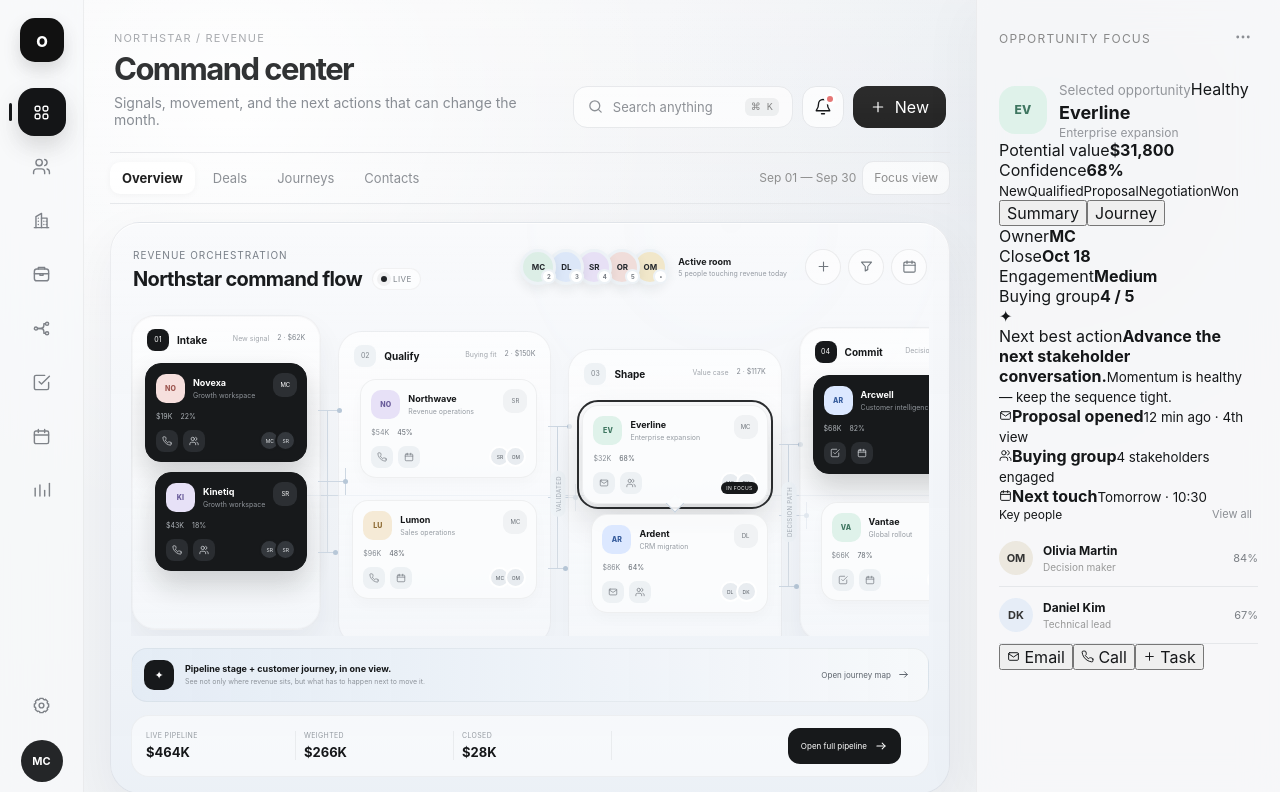
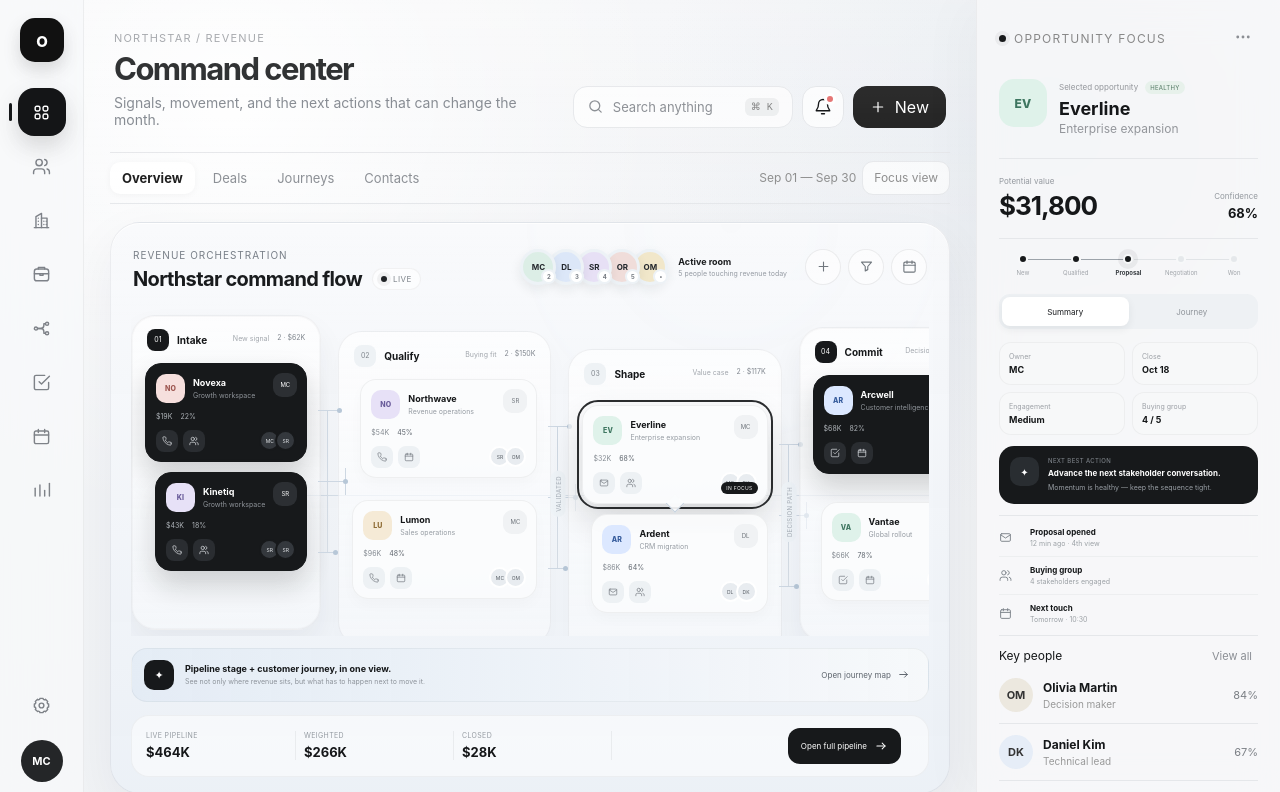
Before and after one commit to grekovmaxim-stack/orbiq-crm, a Next.js app: page / in a window 1280 px wide. Shown: the top 792 px of the page. Built offline with nearby package versions, Linux system fonts and the light colour scheme.

Commit message:
Style interactive opportunity cockpit

```diff
--- a/app/globals.css
+++ b/app/globals.css
@@ -666,3 +666,26 @@ button:focus-visible,input:focus-visible,select:focus-visible{
   transform:translateX(-50%) rotate(45deg);
   background:inherit;
 }
+
+/* --- Opportunity context cockpit --- */
+.contextTopPro>div{display:flex;align-items:center;gap:8px}
+.contextLiveDot{width:7px;height:7px;border-radius:50%;background:#17191b;box-shadow:0 0 0 4px rgba(23,25,27,.05)}
+.contextAccount{align-items:flex-start}.contextLogo{width:48px;height:48px;border-radius:15px}
+.contextEyebrow{display:flex;align-items:center;gap:7px;min-height:16px}.contextEyebrow small{font-size:8px}
+.contextHealth{font-size:6px;padding:3px 5px;border-radius:999px;text-transform:uppercase;letter-spacing:.05em}.contextHealth.healthy{background:#e7f1eb;color:#4f7660}.contextHealth.watch{background:#f1ecd9;color:#8a713f}.contextHealth.risk{background:#f3e2df;color:#945c55}
+.contextValueRow{display:grid;grid-template-columns:1fr auto;gap:12px;align-items:end;margin:22px 0 15px;padding:17px 0;border-top:1px solid var(--line);border-bottom:1px solid var(--line)}
+.contextValueRow span{display:block;font-size:8px;color:#93989e}.contextValueRow strong{display:block;font-size:26px;letter-spacing:-1px;margin-top:4px}
+.contextProbability{text-align:right}.contextProbability b{display:block;margin-top:4px;font-size:13px}
+.contextJourneyStrip{display:grid;grid-template-columns:repeat(5,1fr);gap:5px;margin:0 0 18px}
+.contextJourneyStrip span{position:relative;text-align:center}.contextJourneyStrip span:before{content:"";position:absolute;left:-50%;right:50%;top:5px;height:1px;background:#e1e4e7}.contextJourneyStrip span:first-child:before{display:none}
+.contextJourneyStrip i{position:relative;z-index:2;display:block;width:10px;height:10px;border-radius:50%;margin:0 auto 5px;background:#e5e8eb;border:2px solid #f7f8f9}
+.contextJourneyStrip .done i,.contextJourneyStrip .current i{background:#17191b}.contextJourneyStrip .current i{box-shadow:0 0 0 5px rgba(23,25,27,.06)}.contextJourneyStrip .done:before,.contextJourneyStrip .current:before{background:#9ca3aa}
+.contextJourneyStrip small{display:block;font-size:6px;color:#a0a4a9;white-space:nowrap}.contextJourneyStrip .current small{color:#34383d;font-weight:700}
+.contextTabs{display:flex;background:#eef1f4;border-radius:11px;padding:3px;margin-bottom:13px}.contextTabs button{flex:1;border:0;background:transparent;border-radius:8px;height:29px;font-size:8px;color:#8e9399;cursor:pointer}.contextTabs button.active{background:#fff;color:#181a1d;box-shadow:0 3px 9px rgba(30,36,43,.07)}
+.contextSignalGrid{display:grid;grid-template-columns:1fr 1fr;gap:7px;margin-bottom:11px}.contextSignalGrid>div{background:#f7f8f9;border:1px solid rgba(24,27,31,.045);border-radius:12px;padding:9px}.contextSignalGrid span,.contextSignalGrid b{display:block}.contextSignalGrid span{font-size:7px;color:#9ca0a6}.contextSignalGrid b{font-size:9px;margin-top:3px}
+.contextNextStep{display:grid;grid-template-columns:auto 1fr;gap:9px;background:#17191b;color:#fff;border-radius:15px;padding:11px;margin-bottom:11px}.contextNextIcon{width:29px;height:29px;border-radius:10px;background:#292d31;display:grid;place-items:center;font-size:10px}.contextNextStep span,.contextNextStep b,.contextNextStep small{display:block}.contextNextStep span{font-size:6px;color:#888e95;text-transform:uppercase;letter-spacing:.06em}.contextNextStep b{font-size:8px;line-height:1.35;margin-top:4px}.contextNextStep small{font-size:7px;color:#999fa5;line-height:1.4;margin-top:4px}
+.contextMiniSignals{border-top:1px solid var(--line);border-bottom:1px solid var(--line);padding:3px 0}.contextMiniSignals>div{display:grid;grid-template-columns:24px 1fr;gap:7px;align-items:center;padding:8px 0}.contextMiniSignals>div+div{border-top:1px solid rgba(22,25,29,.04)}.contextMiniSignals>div>svg{color:#7f858c}.contextMiniSignals b,.contextMiniSignals small{display:block}.contextMiniSignals b{font-size:8px}.contextMiniSignals small{font-size:7px;color:#9ba0a5;margin-top:2px}
+.contextPeople{margin-top:12px}.contextPeople .sectionTitle{margin-bottom:3px}
+.contextJourneyView{padding-top:1px}.contextJourneyItem{position:relative;display:grid;grid-template-columns:auto 1fr auto;gap:9px;align-items:flex-start;padding:10px 0}.contextJourneyItem+.contextJourneyItem{border-top:1px solid var(--line)}.contextJourneyDot{width:24px;height:24px;border-radius:8px;background:#edf0f3;color:#92979d;display:grid;place-items:center;font-size:7px}.contextJourneyItem.done .contextJourneyDot{background:#17191b;color:#fff}.contextJourneyItem.active .contextJourneyDot{background:#dce8f1;color:#273847;box-shadow:0 0 0 4px rgba(220,232,241,.25)}.contextJourneyItem b,.contextJourneyItem small{display:block}.contextJourneyItem b{font-size:8px}.contextJourneyItem small{font-size:7px;color:#9ca1a7;line-height:1.35;margin-top:3px}.contextJourneyItem em{font-size:6px;font-style:normal;color:#9da2a8;margin-top:2px;text-transform:uppercase;letter-spacing:.04em}.contextJourneyItem.active em{color:#4b687d}
+.contextJourneyNote{display:grid;grid-template-columns:auto 1fr;gap:8px;background:#eef3f7;border-radius:13px;padding:10px;margin-top:8px}.contextJourneyNote span{width:24px;height:24px;border-radius:8px;background:#fff;display:grid;place-items:center}.contextJourneyNote p{margin:0;font-size:7px;color:#6f767d;line-height:1.45}
+.contextQuickActions{display:grid;grid-template-columns:1fr 1fr 1fr;gap:6px;margin-top:13px}.contextQuickActions button{height:34px;border:1px solid rgba(24,27,31,.07);background:#fff;border-radius:10px;font-size:7px;display:flex;align-items:center;justify-content:center;gap:5px;cursor:pointer;color:#666d74}.contextQuickActions button:hover{color:#111}.contextQuickActions button.dark{background:#17191b;color:#fff;border-color:#17191b}
```
